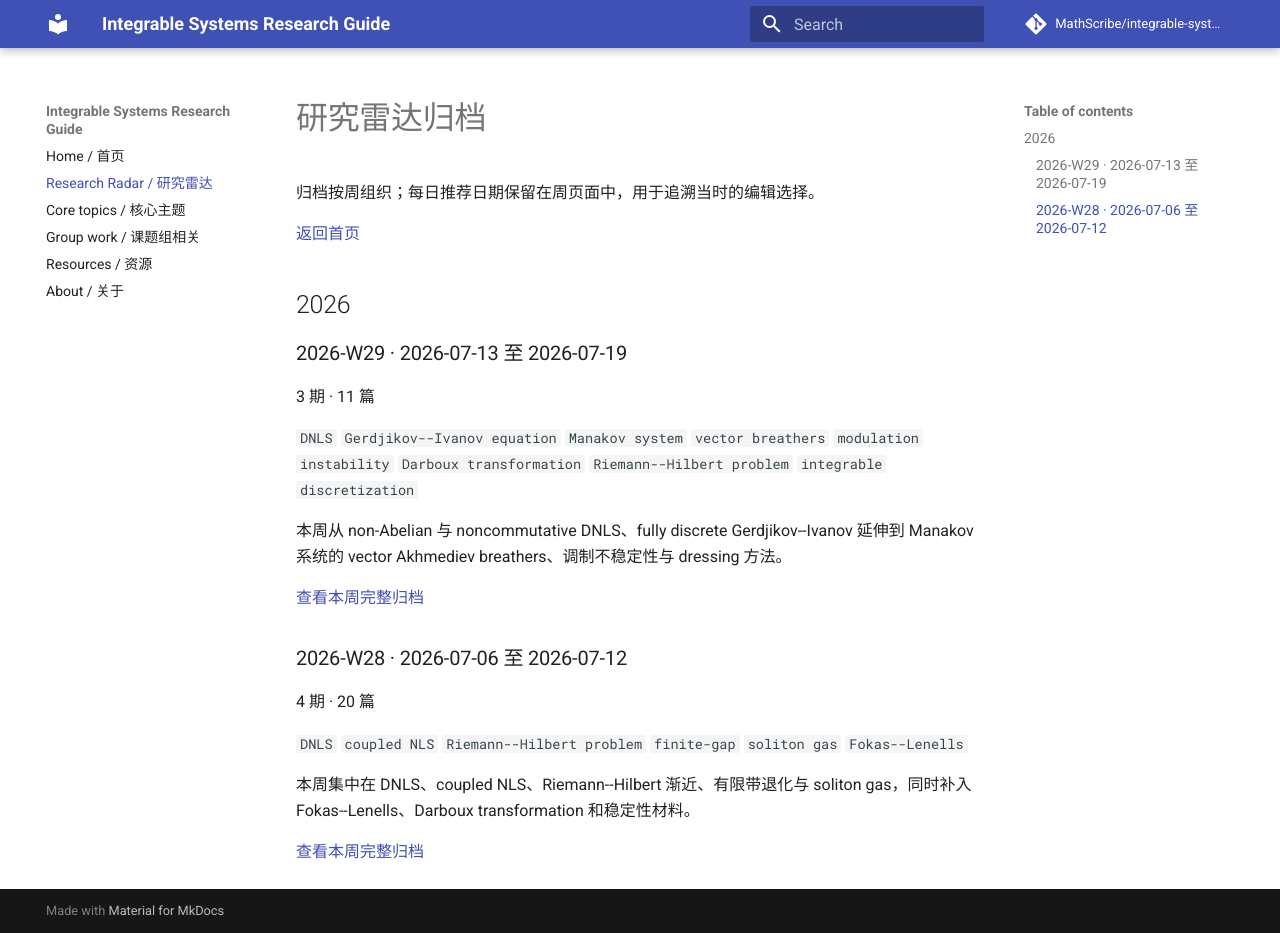
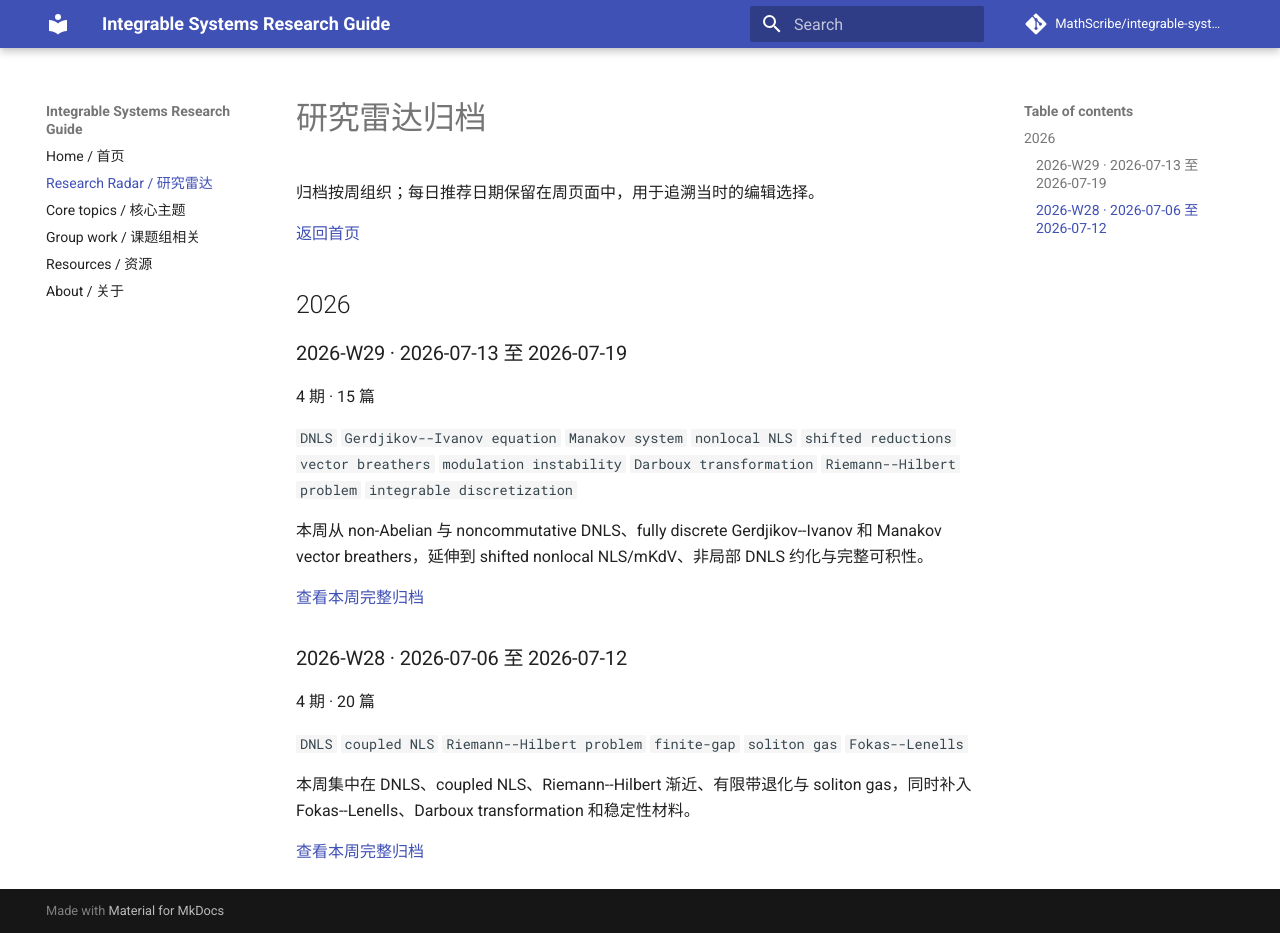
Before and after one commit to MathScribe/integrable-systems-guide, an MkDocs documentation site: the page built from docs/radar/index.md, in a window 1280 px wide and 933 px high. Built offline with MkDocs 1.6.1 and Material for MkDocs 9.7.7, drawn with Linux system fonts in a browser that asks for light colours; comment, search, counter and statistics services are not loaded.

Commit message:
Update radar archive index for July 16

```diff
--- a/docs/radar/index.md
+++ b/docs/radar/index.md
@@ -8,11 +8,11 @@
 
 ### 2026-W29 · 2026-07-13 至 2026-07-19
 
-3 期 · 11 篇
+4 期 · 15 篇
 
-`DNLS` `Gerdjikov--Ivanov equation` `Manakov system` `vector breathers` `modulation instability` `Darboux transformation` `Riemann--Hilbert problem` `integrable discretization`
+`DNLS` `Gerdjikov--Ivanov equation` `Manakov system` `nonlocal NLS` `shifted reductions` `vector breathers` `modulation instability` `Darboux transformation` `Riemann--Hilbert problem` `integrable discretization`
 
-本周从 non-Abelian 与 noncommutative DNLS、fully discrete Gerdjikov--Ivanov 延伸到 Manakov 系统的 vector Akhmediev breathers、调制不稳定性与 dressing 方法。
+本周从 non-Abelian 与 noncommutative DNLS、fully discrete Gerdjikov--Ivanov 和 Manakov vector breathers，延伸到 shifted nonlocal NLS/mKdV、非局部 DNLS 约化与完整可积性。
 
 [查看本周完整归档](2026-W29.md)
 
```
